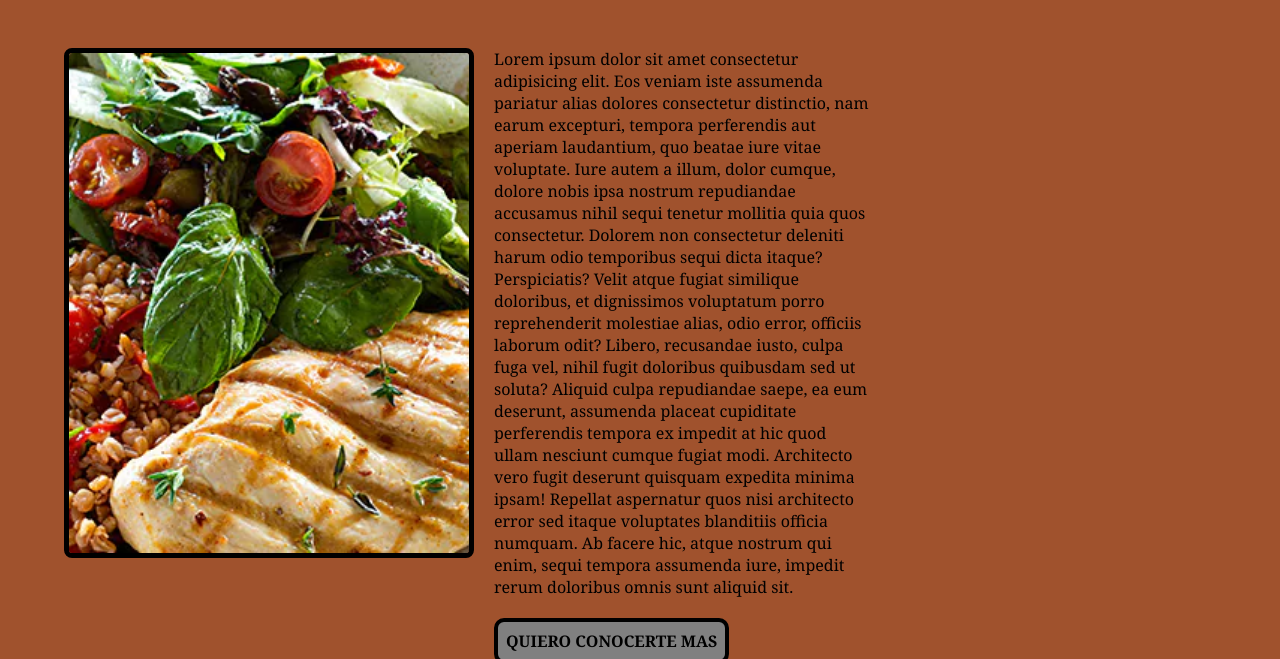
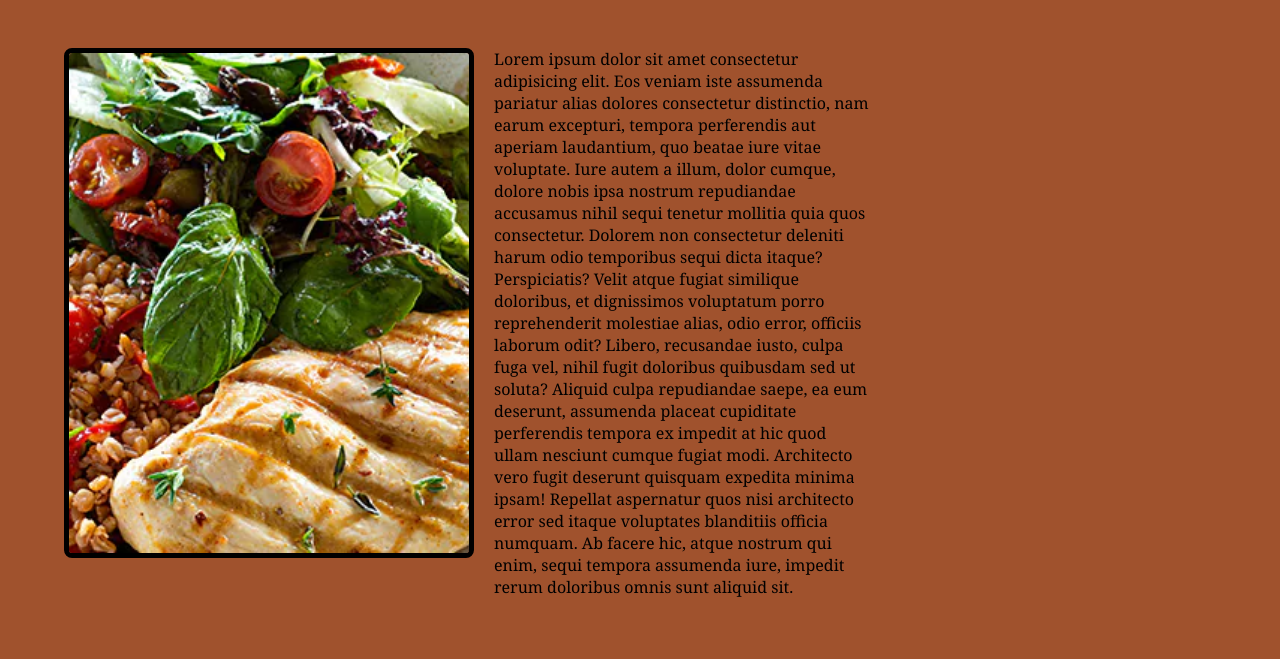
Before and after one commit to santiago-moran/meg-gastronomia, a plain HTML site: page web_pages/quien_soy.html in a window 1280 px wide. Shown: the part 187-846 px from the top of the page. Drawn offline with Linux system fonts and the light colour scheme.

Commit message:
quitando boton en quien soy

```diff
--- a/web_pages/quien_soy.html
+++ b/web_pages/quien_soy.html
@@ -38,9 +38,9 @@
                 Velit atque fugiat similique doloribus, et dignissimos voluptatum porro reprehenderit molestiae alias, odio error, officiis laborum odit? Libero, recusandae iusto, culpa fuga vel, nihil fugit doloribus quibusdam sed ut soluta?
                 Aliquid culpa repudiandae saepe, ea eum deserunt, assumenda placeat cupiditate perferendis tempora ex impedit at hic quod ullam nesciunt cumque fugiat modi. Architecto vero fugit deserunt quisquam expedita minima ipsam!
                 Repellat aspernatur quos nisi architecto error sed itaque voluptates blanditiis officia numquam. Ab facere hic, atque nostrum qui enim, sequi tempora assumenda iure, impedit rerum doloribus omnis sunt aliquid sit.</p>
-                <div class="divBoton">
+                <!-- <div class="divBoton">
                     <p class="boton"><a href=https://ar.skokka.com/escorts-masculinos/capitalfederal/colita-juguetona-para-activo-ar6q5qg7v/ target="_blank">QUIERO CONOCERTE MAS</a></p>
-                </div>
+                </div> -->
             </div>
         </section>
     </main>
```
